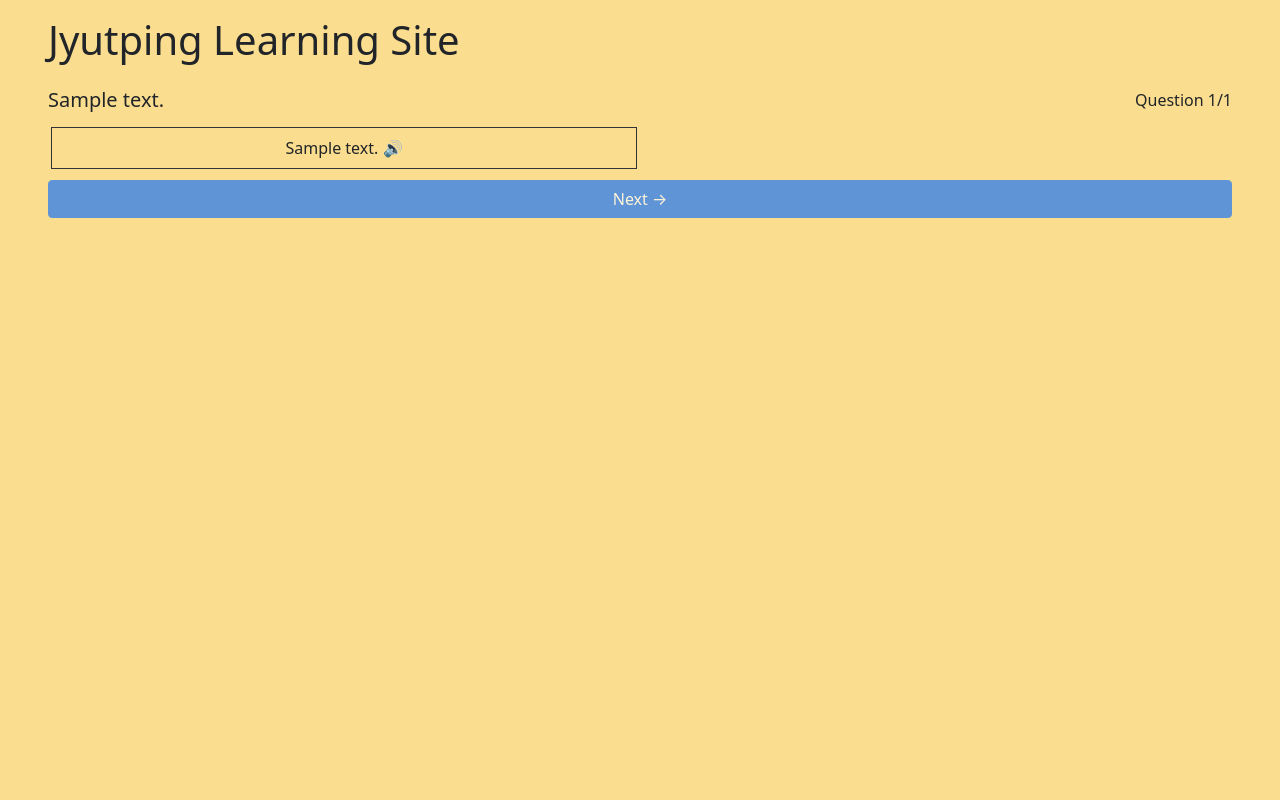
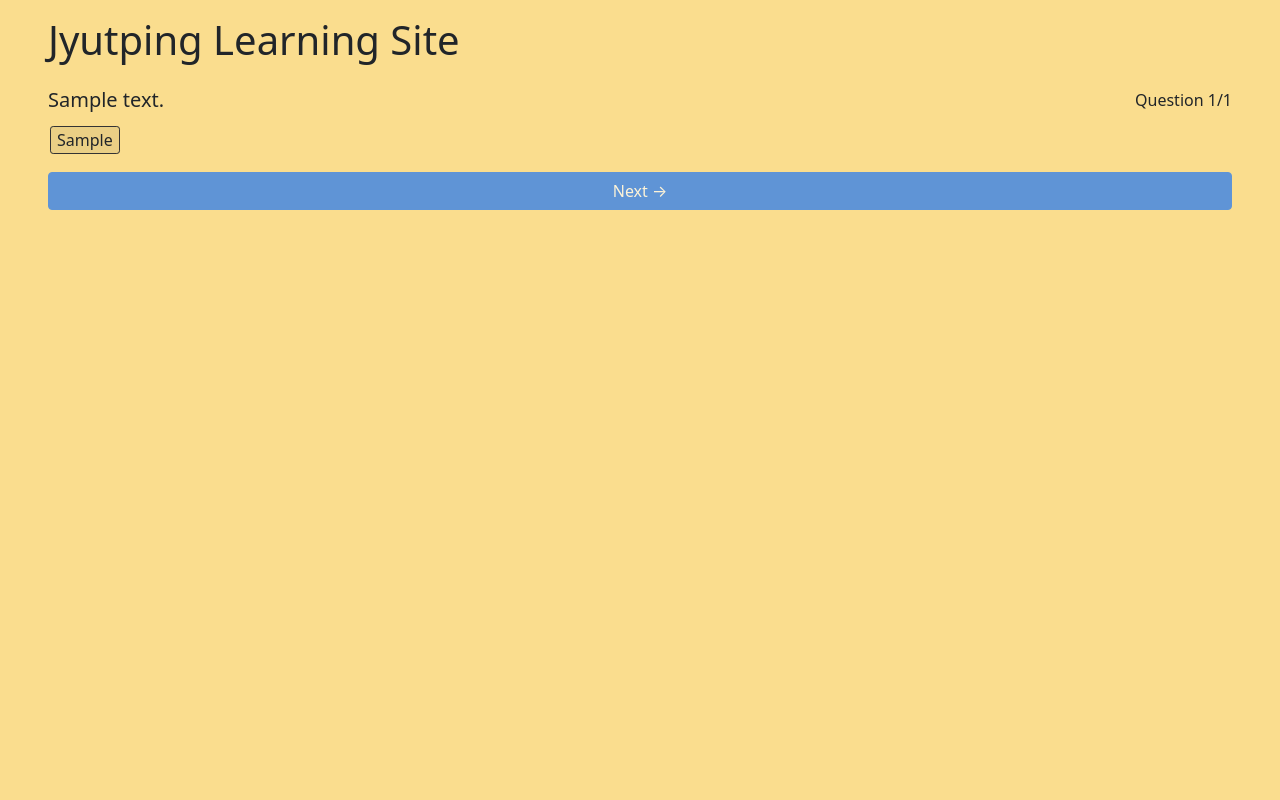
Before and after one commit to turnip99/jyutping-learning-site, a Django app: template wordsandsentences/templates/wordsandsentences/quiz.html in a window 1280 px wide. Run offline with Django 5.2, Linux system fonts and the light colour scheme; the template is opened without the code that fills it: most values are stand-ins (such as "Sample title", 1, 10 or a date in 2020); parts of the project's set-up code (start-up, migrations or seed data) failed here and were passed over; some libraries are stand-ins or nearby versions.

Commit message:
Added reordering question

```diff
--- a/wordsandsentences/templates/base.html
+++ b/wordsandsentences/templates/base.html
@@ -47,5 +47,9 @@
             existing_audio_tag[0].play()
         }
     });
+
+    function capitalizeFirstLetter(string) {
+        return string.charAt(0).toUpperCase() + string.slice(1);
+    }
 </script>
 {% block scripts %}{% endblock %}
--- a/wordsandsentences/templates/wordsandsentences/quiz.html
+++ b/wordsandsentences/templates/wordsandsentences/quiz.html
@@ -9,22 +9,32 @@
             text-align: center;
             border: 1px solid #333333;
         }
-        .option-button:not(.disabled) {
+        .ordering-option-button {
+            margin: 0.1em;
+            padding: 0.1em 0.4em;
+            text-align: center;
+            border: 1px solid #333333;
+            border-radius: 0.2rem;
+        }
+        .ordering-unused-options-div > .ordering-option-button {
+            background-color: #00000010;
+        }
+        .ordering-used-options-div > .ordering-option-button {
+            background-color: #81dd0930;
+        }
+        .ordering-answer-div > .ordering-option-button {
+            background-color: #23cc21;
+        }
+        .option-button:not(.disabled), .ordering-option-button:not(.disabled) {
             cursor: pointer;
         }
         .option-button.selected {
             background-color: var(--content-bg-colour);
         }
-        .option-button.correct {
+        .option-button.correct, .ordering-option-button.correct, .answer-text.correct {
             background-color: #23cc21;
         }
-        .option-button.incorrect {
-            background-color: #cc2121;
-        }
-        .answer-text.correct {
-            background-color: #23cc21;
-        }
-        .answer-text.incorrect {
+        .option-button.incorrect, .ordering-option-button.incorrect, .answer-text.incorrect {
             background-color: #cc2121;
         }
     </style>
@@ -45,11 +55,27 @@
                 <div class="col-12 col-md-6 order-1 order-md-2 text-start text-md-end">Question {{ forloop.counter }}/{{ questions|length }}</div>
             </div>
             <div class="row mb-2 m-0">
-                {% if question.options %}
+                {% if question.ordering_options %}
+                    <div class="my-1 p-0 ordering-unused-options-div">
+                        {% for ordering_option in question.ordering_options %}
+                            <div class="ordering-option-button d-inline">
+                                <span class="ordering-option-text">{{ ordering_option }}</span>
+                            </div>
+                        {% endfor %}
+                    </div>
+                    <div class="my-1 p-0 ordering-used-options-div"></div>
+                    <div class="my-1 p-0 ordering-answer-div d-none">
+                        {% for correct_character in question.correct %}
+                            <div class="ordering-option-button d-inline">
+                                <span class="ordering-option-text">{% if forloop.first %}{{ correct_character }}{% else %}{{ correct_character|lower }}{% endif %}</span>
+                            </div>
+                        {% endfor %}
+                    </div>
+                {% elif question.options %}
                     {% for option in question.options %}
                         <div class="col-12 col-md-6 p-0">
-                            <div class="option-button" data-correct="{% if option.text == question.correct_text %}true{% else %}false{% endif %}">
-                                <span class="option-text{% if option.hide_text %} d-none{% endif %}"">{{ option.text }}</span>
+                            <div class="option-button" data-correct="{% if option.text == question.correct %}true{% else %}false{% endif %}">
+                                <span class="option-text{% if option.hide_text %} d-none{% endif %}">{{ option.text }}</span>
                                 {% if option.audio_url %}
                                     {% include "wordsandsentences/audio.html" with audio_url=option.audio_url %}
                                 {% endif %}
@@ -57,8 +83,8 @@
                         </div>
                     {% endfor %}
                 {% else %}
-                    <input type="text" class="answer-text form-control" data-answer="{{ question.correct_text }}"></input>
-                    <label class="d-none correct-answer-label my-1 fw-bold" style="color: #198217">{{ question.correct_text }}</label>
+                    <input type="text" class="answer-text form-control" data-answer="{{ question.correct }}"></input>
+                    <label class="d-none correct-answer-label my-1 fw-bold" style="color: #198217">{{ question.correct }}</label>
                 {% endif %}
             </div>
         </div>
@@ -83,6 +109,39 @@
             $("#btn_next").prop("disabled", previouslySelected)
         });
 
+        $(document).on("click", ".ordering-unused-options-div .ordering-option-button", function () {
+            if ($(this).hasClass("disabled")) {
+                return
+            }
+            const currentQuestionDiv = $(".question-div").not(".d-none")
+            $(this).appendTo(currentQuestionDiv.find(".ordering-used-options-div"))
+            orderingChanged(currentQuestionDiv)
+        });
+
+        $(document).on("click", ".ordering-used-options-div .ordering-option-button", function () {
+            if ($(this).hasClass("disabled")) {
+                return
+            }
+            const currentQuestionDiv = $(".question-div").not(".d-none")
+            $(this).appendTo(currentQuestionDiv.find(".ordering-unused-options-div"))
+            orderingChanged(currentQuestionDiv)
+        });
+
+        function orderingChanged(currentQuestionDiv) {
+            $("#btn_next").prop("disabled", currentQuestionDiv.find(".ordering-unused-options-div .ordering-option-button").length > 0)
+            currentQuestionDiv.find(".ordering-unused-options-div .ordering-option-text").each(function() {
+                $(this).text(capitalizeFirstLetter($(this).text()))
+            })
+            currentQuestionDiv.find(".ordering-used-options-div .ordering-option-text").each(function(i) {
+                if (i == 0) {
+                    $(this).text(capitalizeFirstLetter($(this).text()))
+                }
+                else {
+                    $(this).text($(this).text().toLowerCase())
+                }
+            })
+        }
+
         $(".answer-text").on("input", function() {
             const answerText = $(this)
             const userInput = answerText.val()
@@ -92,10 +151,11 @@
         $("#btn_next").click(function() {
             const nextButton = $(this)
             const currentQuestionDiv = $(".question-div").not(".d-none")
-            currentQuestionDiv.find(".option-button").addClass("disabled")
             const selectedOption = currentQuestionDiv.find(".option-button.selected")
             const enabledAnswerText = currentQuestionDiv.find(".answer-text:not(:disabled)")
+            const usedOrderingOptionButtons = currentQuestionDiv.find(".ordering-used-options-div .ordering-option-button:not(.disabled)")
             if (selectedOption.length) {
+                currentQuestionDiv.find(".option-button").addClass("disabled")
                 selectedOption.removeClass("selected")
                 currentQuestionDiv.find(".option-text").removeClass("d-none")
                 if (selectedOption.data("correct") == true) {
@@ -105,6 +165,21 @@
                 else {
                     selectedOption.addClass("incorrect")
                     currentQuestionDiv.find(".option-button[data-correct=true]").addClass("correct")
+                }
+            }
+            else if (usedOrderingOptionButtons.length) {
+                currentQuestionDiv.find(".ordering-option-button").addClass("disabled")
+                usedOrderingOptionTexts = []
+                usedOrderingOptionButtons.find(".ordering-option-text").each(function() {usedOrderingOptionTexts.push($(this).text())})
+                correctOrderingOptionTexts = []
+                currentQuestionDiv.find(".ordering-answer-div .ordering-option-text").each(function() {correctOrderingOptionTexts.push($(this).text())})
+                if (JSON.stringify(usedOrderingOptionTexts) == JSON.stringify(correctOrderingOptionTexts)) {
+                    usedOrderingOptionButtons.addClass("correct")
+                    correct_answers_count++
+                }
+                else {
+                    usedOrderingOptionButtons.addClass("incorrect")
+                    currentQuestionDiv.find(".ordering-answer-div").removeClass("d-none")
                 }
             }
             else if (enabledAnswerText.length) {
```
Also changed, not shown: wordsandsentences/views.py (+20 -11 lines).
